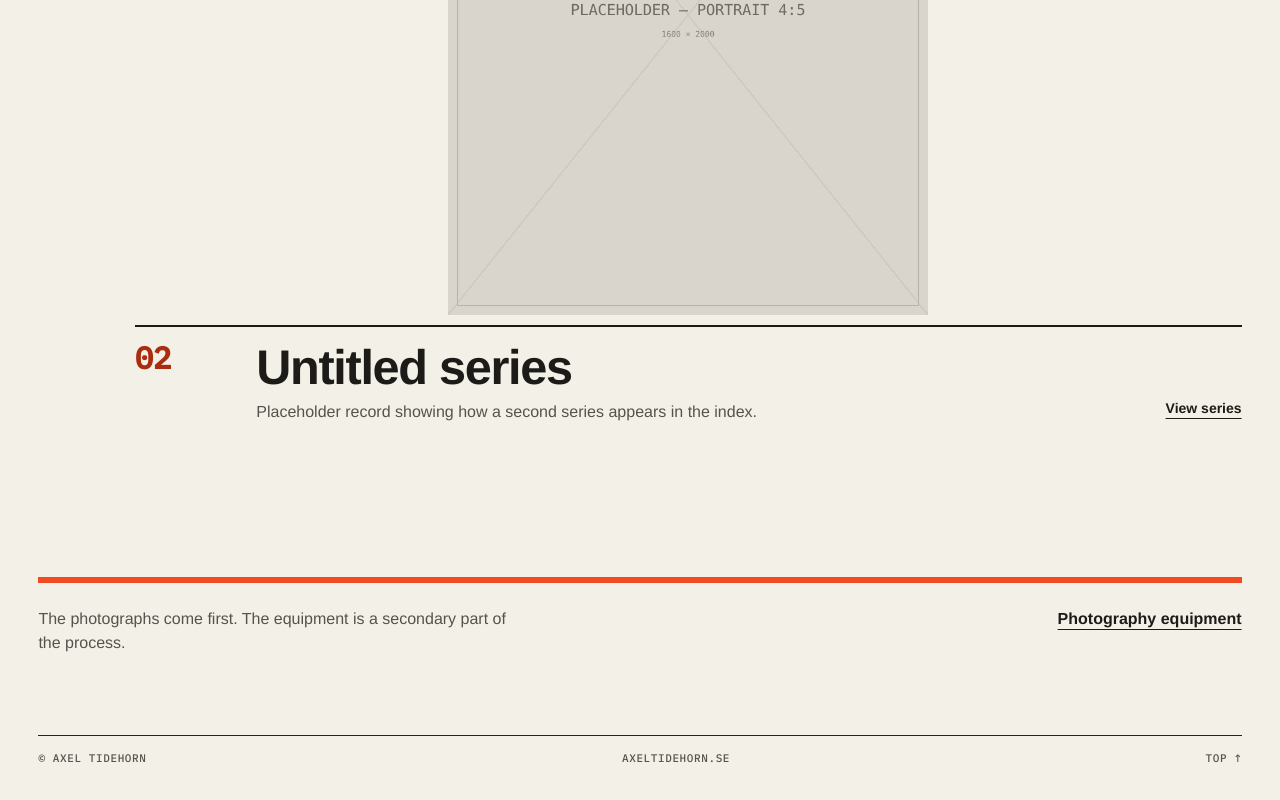
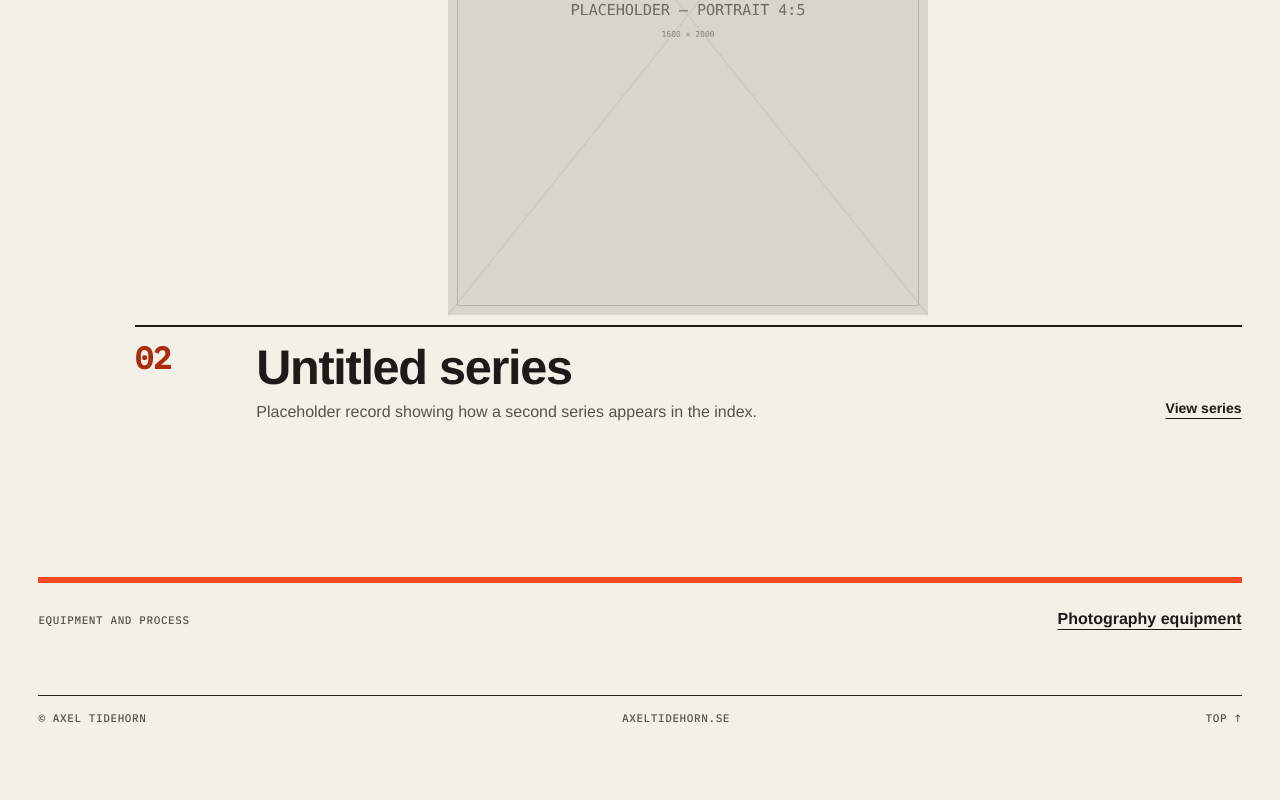
Before and after one commit to AxelTidehorn/Portfolio, an Astro site: page /photography in a window 1280 px wide. Shown: the part 1508-2308 px from the top of the page. After the commit the page ends 2274 px from the top, so only its background shows below. Built offline with nearby package versions, Linux system fonts and the light colour scheme; Astro itself is replaced by a stand-in of ours.

Commit message:
Keep photography page copy factual and minimal

```diff
--- a/src/pages/photography/index.astro
+++ b/src/pages/photography/index.astro
@@ -72,7 +72,7 @@ const pad = (number: number) => String(number).padStart(2, '0');
     )}
 
     <footer class="photo-foot">
-      <p>The photographs come first. The equipment is a secondary part of the process.</p>
+      <span class="label">Equipment and process</span>
       <a href="/gear/">Photography equipment</a>
     </footer>
   </div>
@@ -145,7 +145,7 @@ const pad = (number: number) => String(number).padStart(2, '0');
     gap: 10px 30px; margin-top: clamp(70px, 12vw, 170px);
     padding: 24px 0 0; border-top: 6px solid var(--accent);
   }
-  .photo-foot p { max-width: 470px; color: var(--ink-2); }
+  .photo-foot .label { color: var(--ink-2); }
   .photo-foot a { font-weight: 700; text-decoration: underline; text-underline-offset: 5px; }
 
   @media (max-width: 700px) {
```
